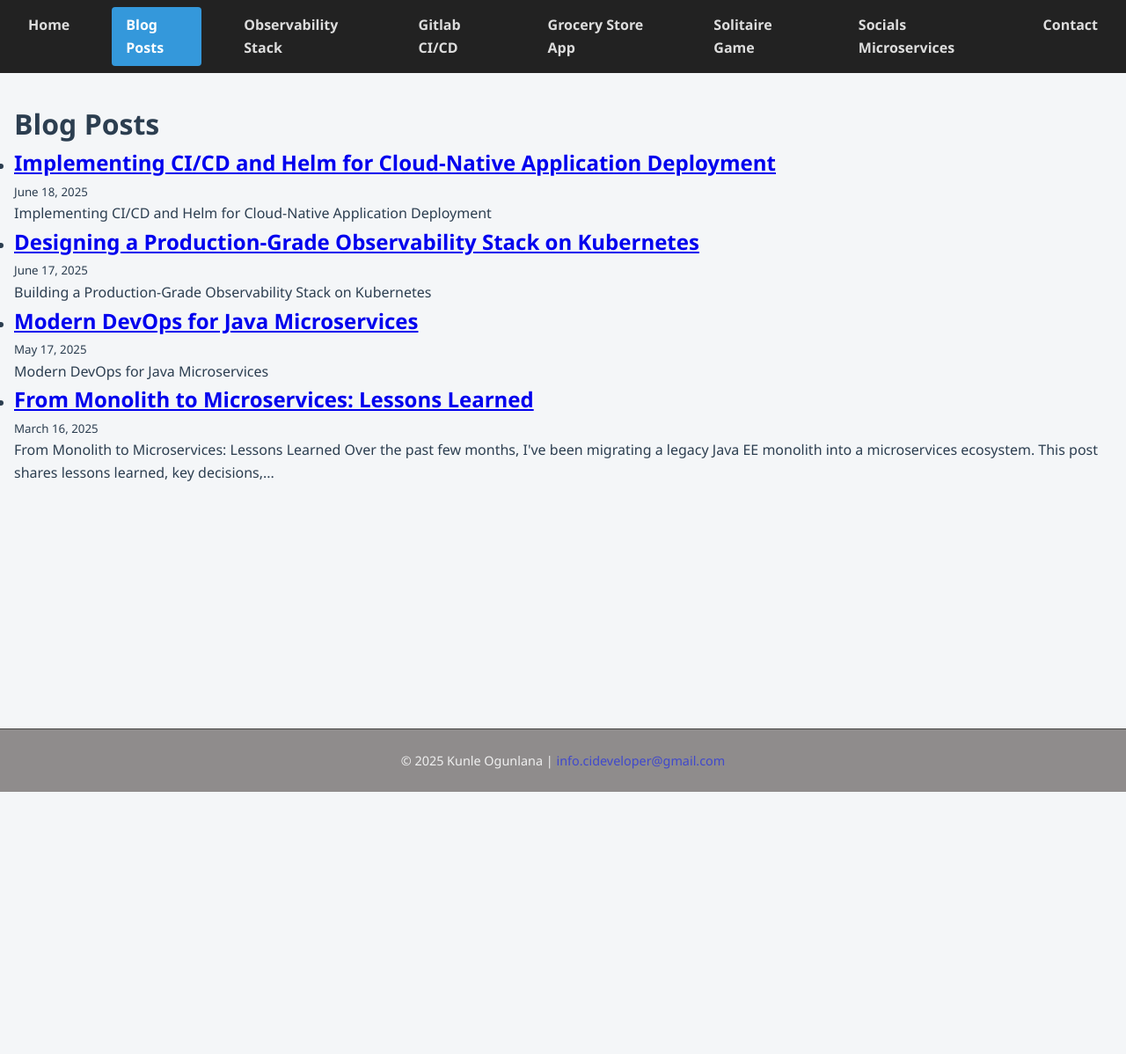
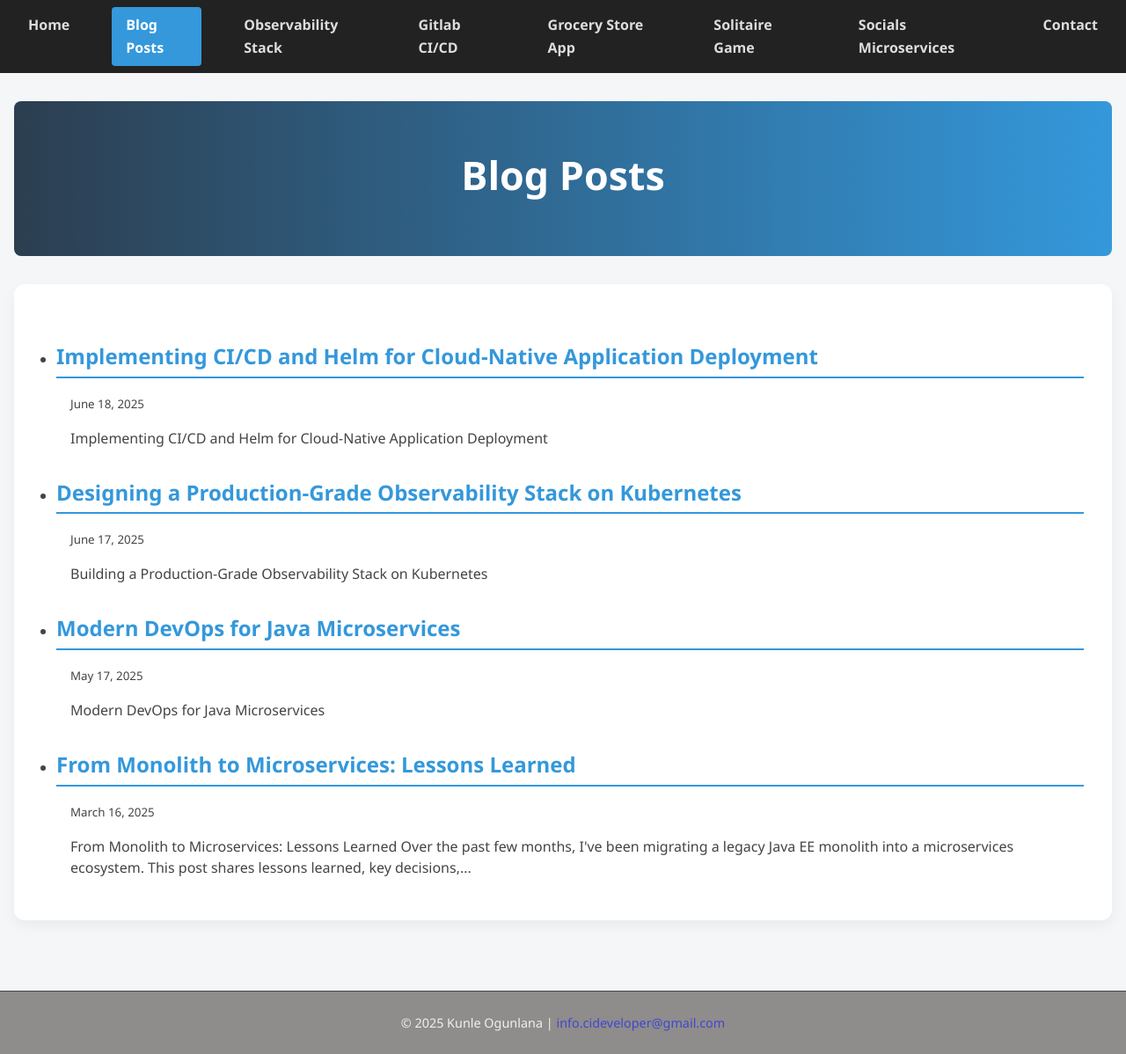
Before and after one commit to kunlecreates/kunlecreates.github.io, a Jekyll site: the page built from blog.html, in a window 1280 px wide. Shown: the whole page at 88% size. Built offline with Jekyll 4.4.1, drawn with Linux system fonts in a browser that asks for light colours; comment, search, counter and statistics services are not loaded; before the commit the page ends 900 px from its top, so only the background shows below that.

Commit message:
Update blogs default html UI

```diff
--- a/blog.html
+++ b/blog.html
@@ -4,8 +4,11 @@ title: Blog
 permalink: /blog/
 ---
 
+<header class="hero">
   <h1>Blog Posts</h1>
+</header>
 
+<section class="content">
   <ul class="post-list">
     {% for post in site.posts %}
       <li>
@@ -15,3 +18,4 @@ permalink: /blog/
       </li>
     {% endfor %}
   </ul>
+</section>
```
Lines whose indentation alone changed are shown as unchanged.
